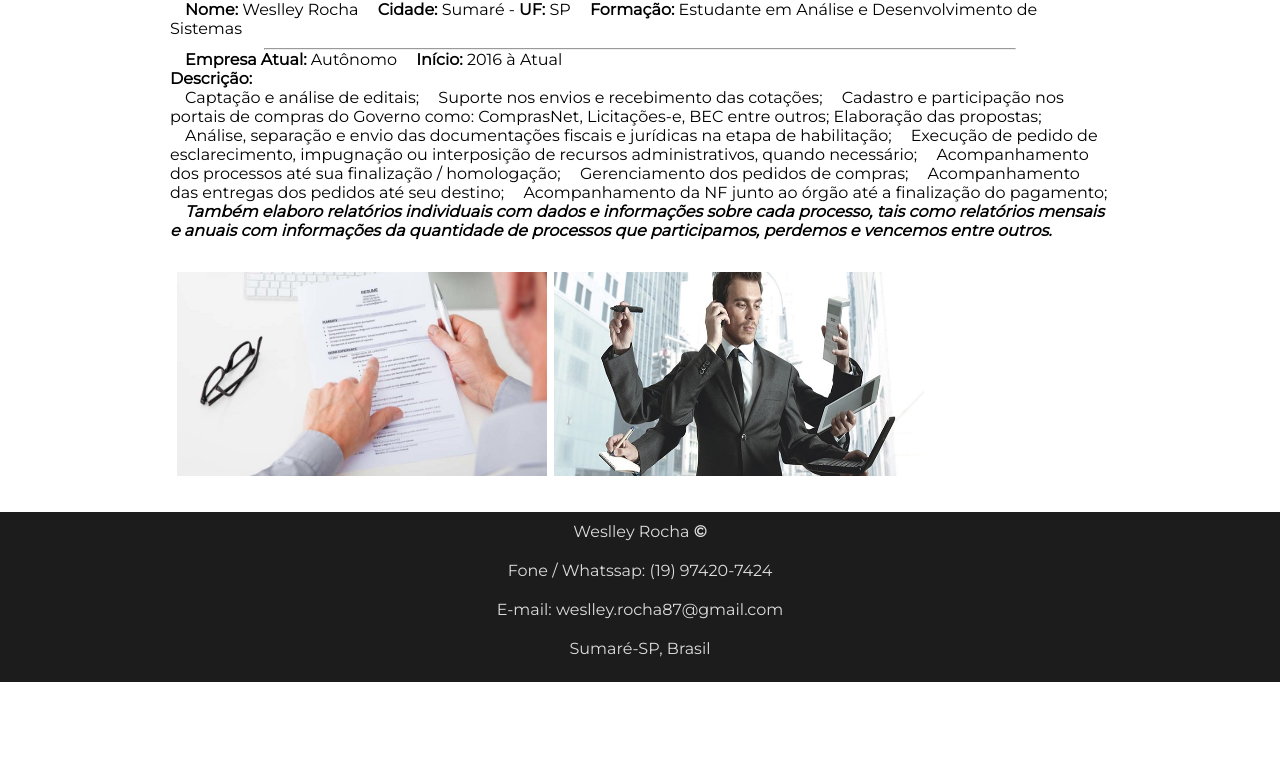
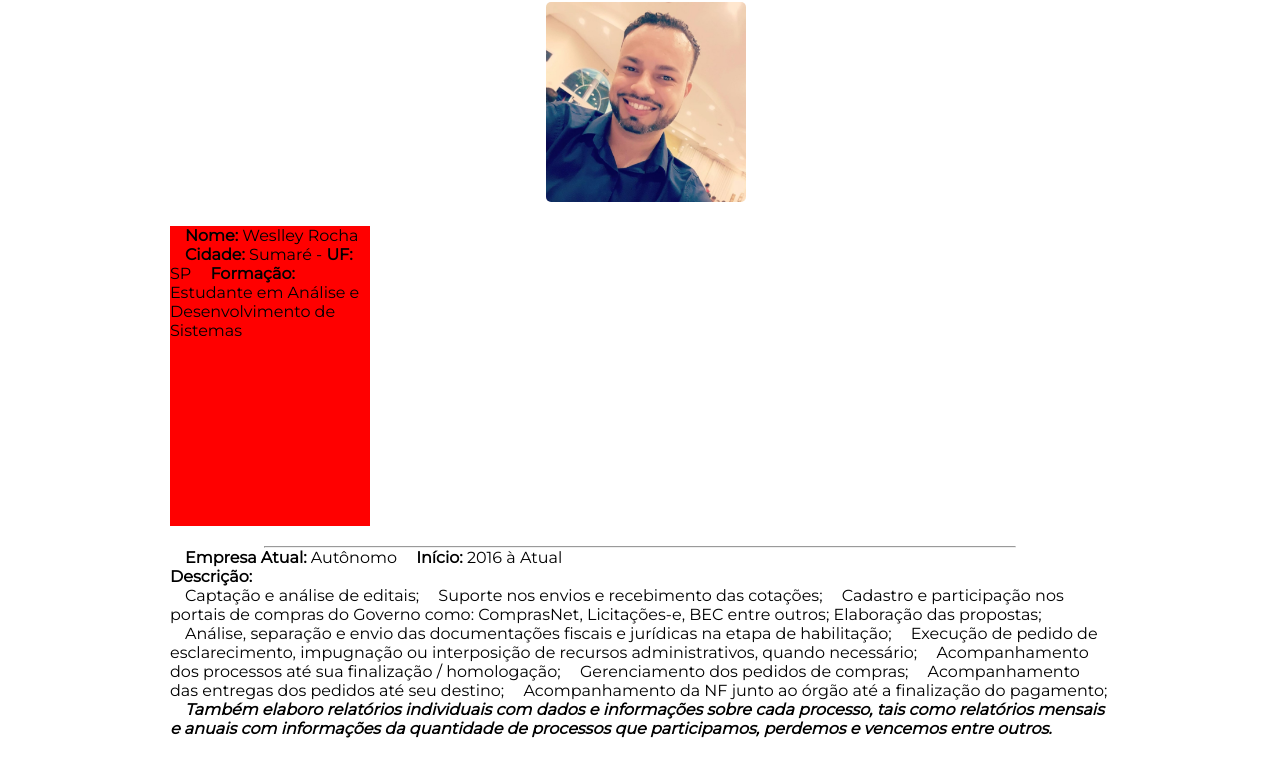
Before and after one commit to WESLLEYROCHA87/Portfolio-WeslleyRocha_Proj1, a plain HTML site: page sobre.html in a window 1280 px wide. Shown: the part 236-1001 px from the top of the page. Before the commit the page ends 918 px from the top, so only its background shows below. Drawn offline with Linux system fonts and the light colour scheme.

Commit message:
Atualização Pagina Sobre

```diff
--- a/estilo/font_cores.css
+++ b/estilo/font_cores.css
@@ -26,6 +26,7 @@
         width: 900px;
         margin-top: 10px;
         margin-bottom: 0px;
+        border-radius: 5px;
     }
 
     .containerNav {
@@ -86,6 +87,7 @@
         width: 370px;
         height: 204px;
         margin-left: 5px;
+        border-radius: 5px;
     }
 
     table {
@@ -128,3 +130,22 @@
         color: #0000FF;
     }
     /* Estilo Página Bota*/
+
+    #fotoperfiltopo {}
+
+    #fotoperfil {
+        width: 200px;
+        height: 200px;
+        margin-left: 40%;
+        margin-top: 2px;
+        border-radius: 5px;
+    }
+
+    #dadospessoais {
+        margin-top: 20px;
+        margin-bottom: 20px;
+        text-align: left;
+        background-color: red;
+        width: 200px;
+        height: 300px;
+    }
--- a/sobre.html
+++ b/sobre.html
@@ -39,15 +39,22 @@
 
 
         <div class="titulosH1">
-            <h1>Histórico Profissional</h1>
+            <h1>Sobre</h1>
         </div>
 
-        <div>
-            <ul>
-                <li><b>Nome:</b> Weslley Rocha</li>
-                <li><b>Cidade:</b> Sumaré - <b>UF:</b> SP </li>
-                <li><b>Formação:</b> Estudante em Análise e Desenvolvimento de Sistemas</li>
-            </ul>
+        <!-- Foto Perfil Topo  -->
+        <div id="fotoperfiltopo">
+            <img id="fotoperfil" src="img/fotoperfil.png" alt="" title="Imagem ilustrativa alcance de metas">
+        </div>
+
+        <div id="dadospessoais">
+            <table>
+                <ul>
+                    <li><b>Nome:</b> Weslley Rocha</li>
+                    <li><b>Cidade:</b> Sumaré - <b>UF:</b> SP </li>
+                    <li><b>Formação:</b> Estudante em Análise e Desenvolvimento de Sistemas</li>
+                </ul>
+            </table>
         </div>
 
         <hr class="hr">
```
Also changed, not shown: img/fotoperfil.png (added).
